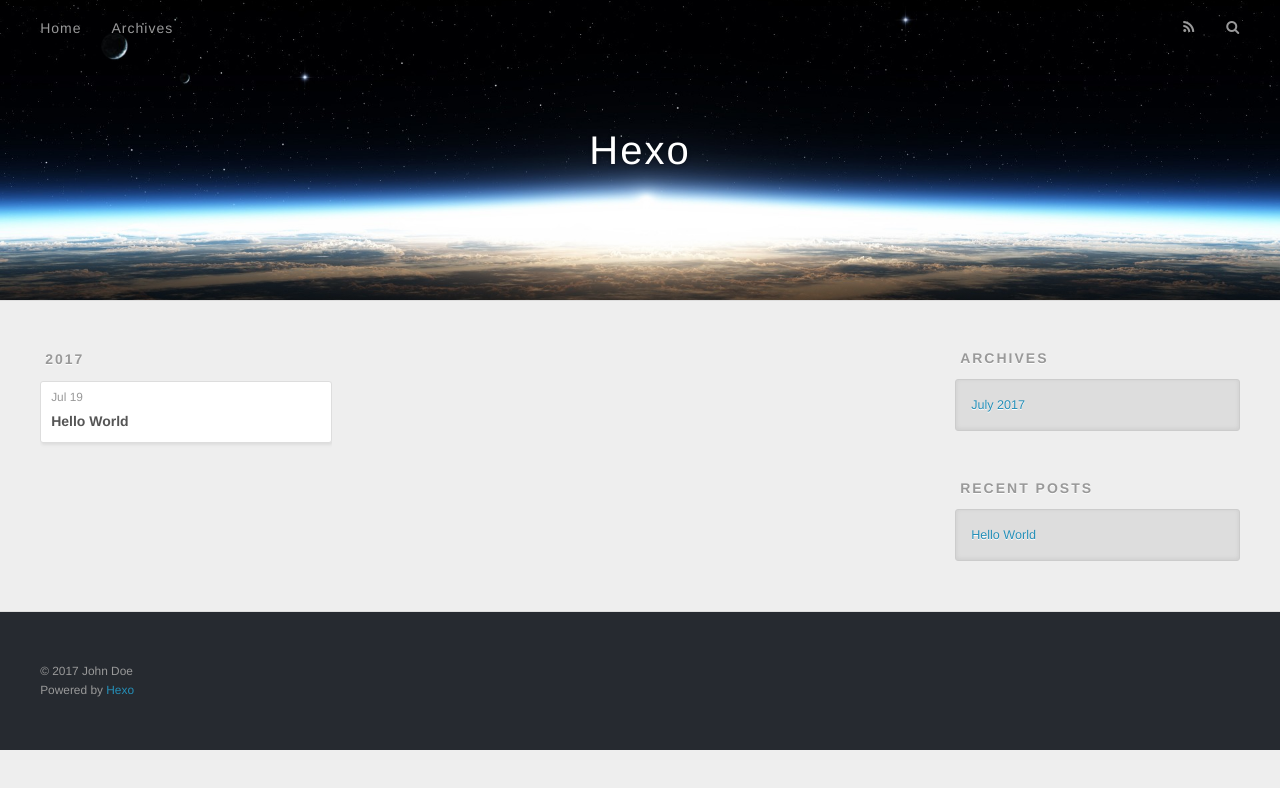
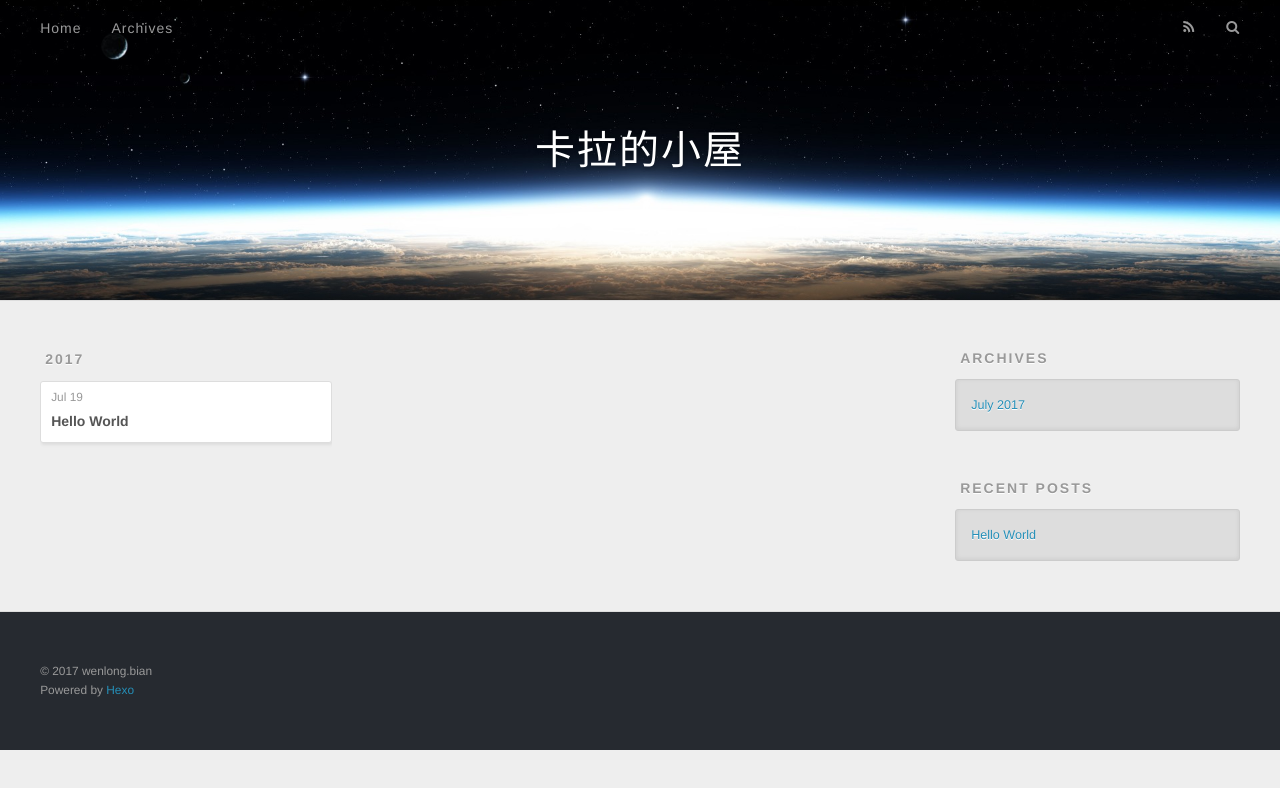
Before and after one commit to BianWenlong/Bianwenlong.github.io, a plain HTML site: page archives/2017/07/index.html in a window 1280 px wide. Drawn offline with nearby package versions, Linux system fonts and the light colour scheme.

Commit message:
Site updated: 2017-07-19 20:14:07

```diff
--- a/archives/2017/07/index.html
+++ b/archives/2017/07/index.html
@@ -3,16 +3,19 @@
 <head>
   <meta charset="utf-8">
 
-  <title>Archives: 2017/7 | Hexo</title>
+  <title>Archives: 2017/7 | 卡拉的小屋</title>
   <meta name="viewport" content="width=device-width, initial-scale=1, maximum-scale=1">
-  <meta property="og:type" content="website">
-<meta property="og:title" content="Hexo">
+  <meta name="description" content="编程">
+<meta property="og:type" content="website">
+<meta property="og:title" content="卡拉的小屋">
 <meta property="og:url" content="http://yoursite.com/archives/2017/07/index.html">
-<meta property="og:site_name" content="Hexo">
+<meta property="og:site_name" content="卡拉的小屋">
+<meta property="og:description" content="编程">
 <meta name="twitter:card" content="summary">
-<meta name="twitter:title" content="Hexo">
+<meta name="twitter:title" content="卡拉的小屋">
+<meta name="twitter:description" content="编程">
 
-    <link rel="alternate" href="/atom.xml" title="Hexo" type="application/atom+xml">
+    <link rel="alternate" href="/atom.xml" title="卡拉的小屋" type="application/atom+xml">
 
 
     <link rel="icon" href="/favicon.png">
@@ -33,7 +36,7 @@
   <div id="header-outer" class="outer">
     <div id="header-title" class="inner">
       <h1 id="logo-wrap">
-        <a href="/" id="logo">Hexo</a>
+        <a href="/" id="logo">卡拉的小屋</a>
       </h1>
 
     </div>
@@ -137,7 +140,7 @@
 
   <div class="outer">
     <div id="footer-info" class="inner">
-      &copy; 2017 John Doe<br>
+      &copy; 2017 wenlong.bian<br>
       Powered by <a href="http://hexo.io/" target="_blank">Hexo</a>
     </div>
   </div>
```
Also changed, not shown: 2017/07/19/hello-world/index.html (+6 -6 lines), archives/2017/index.html (+11 -8 lines), archives/index.html (+11 -8 lines), index.html (+12 -9 lines).
